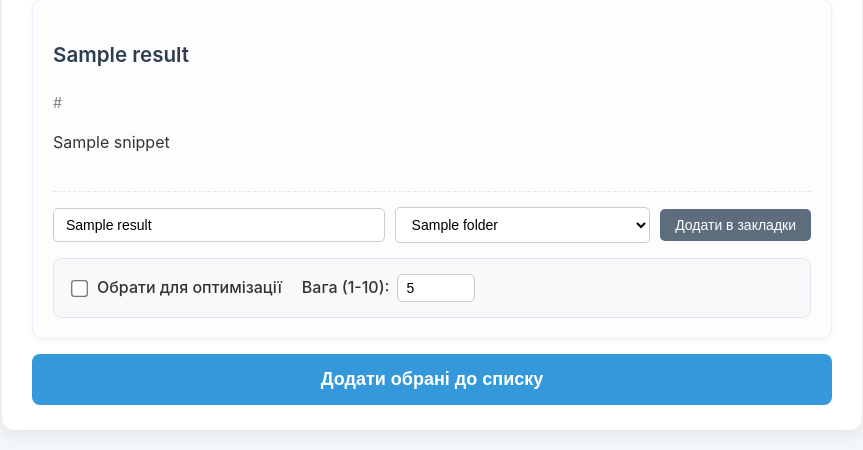
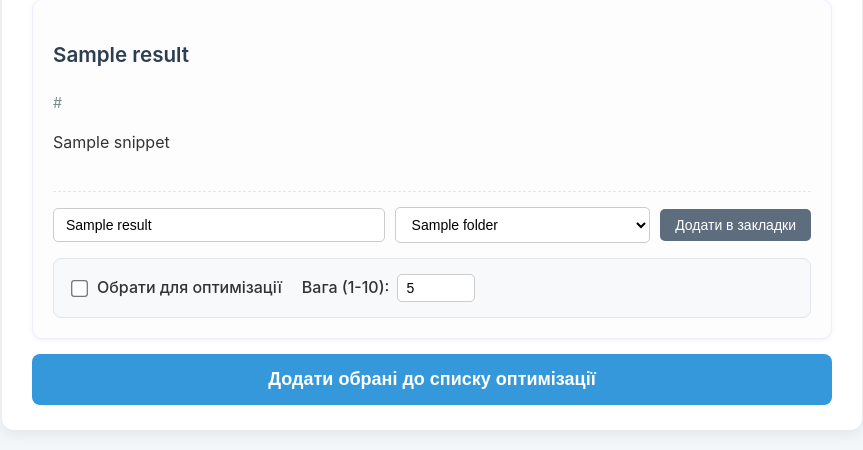
Before and after one commit to Nazar-Udod/Content-Downloader-App, a FastAPI app: template templates/index.html in a window 1280 px wide. Shown: the part 436-886 px from the top of the page, without its empty margins (208-1071 px from the left). Run offline with FastAPI, Linux system fonts and the light colour scheme; the template is opened without the code that fills it: most values are stand-ins (such as "Sample title", 1, 10 or a date in 2020); parts of the project's set-up code (start-up, migrations or seed data) failed here and were passed over.

Commit message:
Improved add to list caption

```diff
--- a/templates/index.html
+++ b/templates/index.html
@@ -148,7 +148,7 @@
             </div>
 
             <button type="submit" formaction="/add-to-list" class="add-button">
-                Додати обрані до списку
+                Додати обрані до списку оптимізації
             </button>
         </form>
 
```
